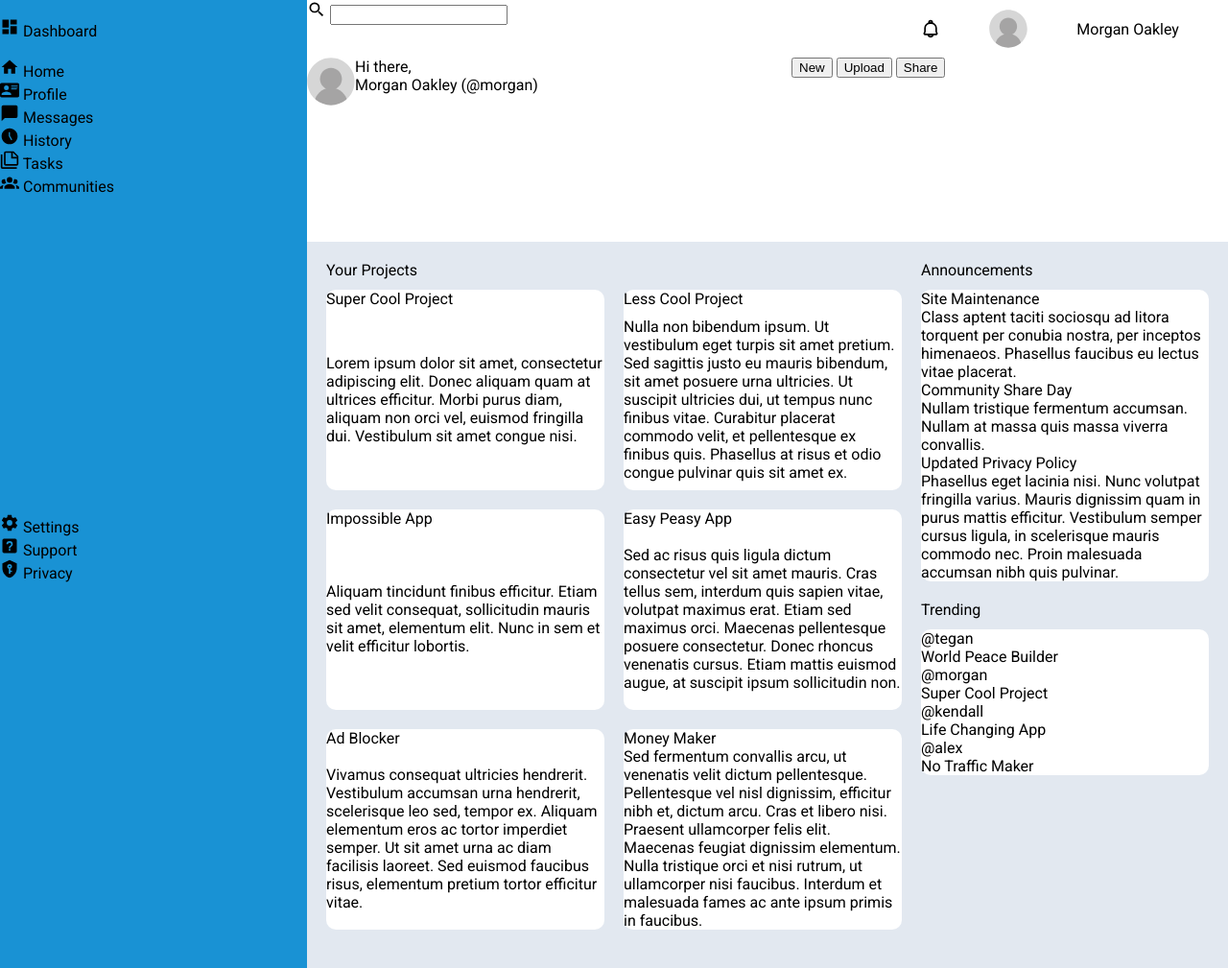
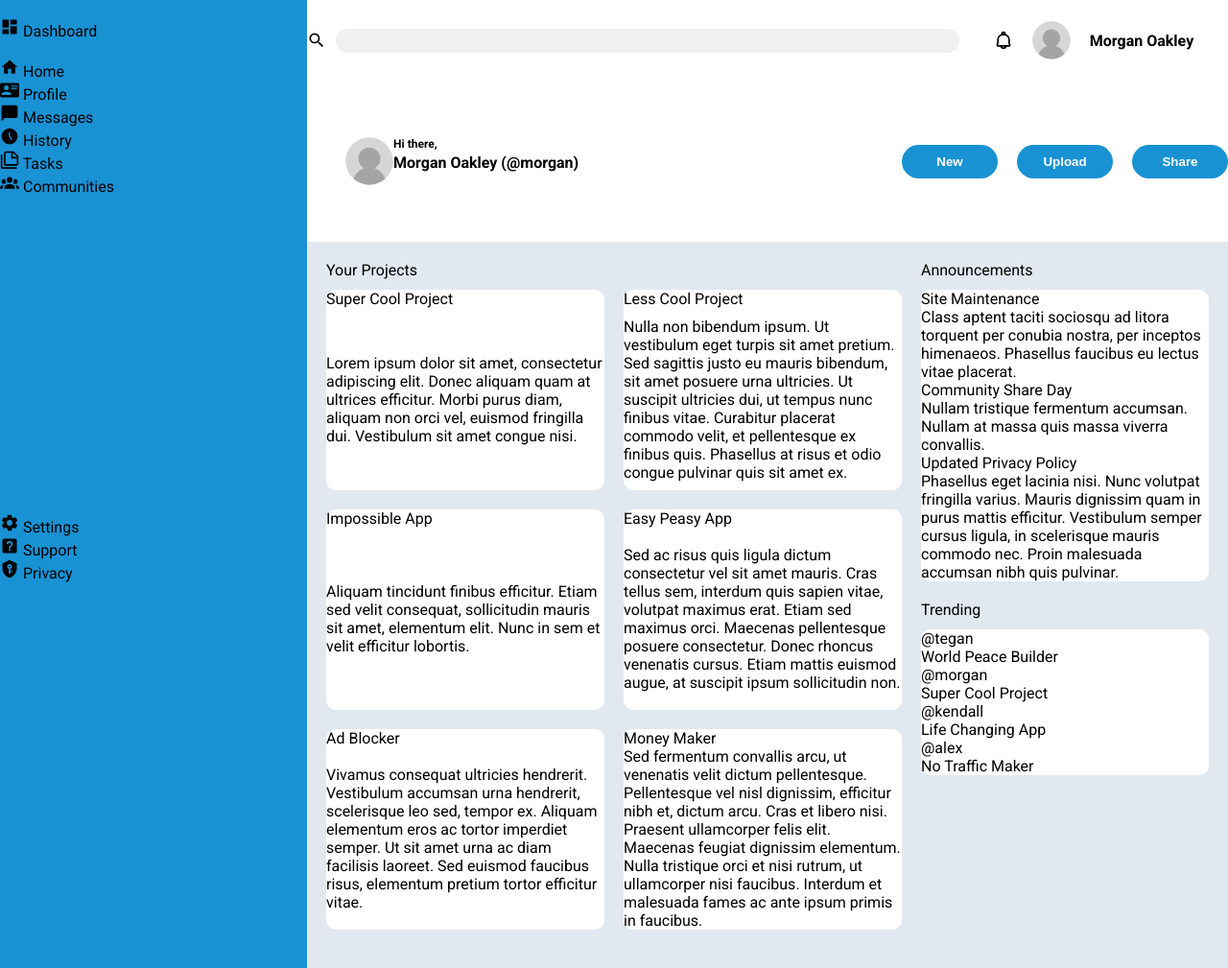
Before and after one commit to melvinp23/admin-dashboard, a plain HTML site: page index.html in a window 1280 px wide. Shown: the whole page at 96% size. Drawn offline with Linux system fonts and the light colour scheme.

Commit message:
Layout header text, icons and buttons

```diff
--- a/index.html
+++ b/index.html
@@ -70,23 +70,23 @@
 
         <div id="header">
             <div id="user-header-top">
-                <div id="search-bar">
-                    <img src="./images/search.svg" alt="search-icon">
-                    <input type="search" name="search-bar">
+                <div id="search-bar-container">
+                    <img src="./images/search.svg" alt="search-icon" id="search-icon">
+                    <input type="search" name="search-bar" id="search-bar">
                 </div>
 
                 <div id="user-profile">
                     <img id="notification-bell" src="./images/bell.svg" alt="notification-icon">
                     <img id="profile-icon" src="./images/profile.svg" alt="profile icon">
-                    Morgan Oakley
+                    <p>Morgan Oakley</p>
                 </div>
             </div>
 
             <div id="user-header-bottom">
-                <img id="profile-picture" src="./images/profile.svg" alt="profile icon">
                 <div id="user-info">
-                    <div>
-                        <div>Hi there,</div>
+                    <img id="profile-picture" src="./images/profile.svg" alt="profile icon">
+                    <div id="user-greeting">
+                        <div id="hi-there">Hi there,</div>
                         <div>Morgan Oakley (@morgan)</div>
                     </div>
                 </div>
--- a/style.css
+++ b/style.css
@@ -13,6 +13,11 @@ body {
 	display: grid;
 	grid-auto-flow: column;
 	align-items: center;
+	justify-content: center;
+}
+
+#user-profile > img {
+	margin-right: 20px;
 }
 
 #user-profile > #profile-icon {
@@ -27,10 +32,18 @@ body {
 
 #user-info {
 	display: grid;
+	grid-template-columns: 1fr 11fr;
 	grid-auto-flow: column;
+	align-content: center;
+	margin: 0 40px;
 }
 
-#user-header-bottom > #profile-picture {
+#hi-there {
+	font-size: 12px;
+	margin-bottom: 3px;
+}
+
+#user-header-bottom > #user-info > #profile-picture {
 	width: 50px;
 	height: 50px;
 }
@@ -54,9 +67,10 @@ body {
 
 #header {
 	display: grid;
-	grid-template-rows: 60px 1fr;
+	grid-template-rows: 1fr 2fr;
 	grid-column-start: 2;
 	grid-column-end: 5;
+	font-weight: bold;
 }
 
 #user-header-top {
@@ -64,14 +78,30 @@ body {
 	grid-template-columns: 2fr 1fr;
 }
 
-#search-bar > img {
+#search-bar-container {
+	display: grid;
+	grid-auto-flow: column;
+	align-items: center;
+	justify-content: center;
+}
+
+#search-bar-container > img {
 	width: 20px;
 	height: 20px;
 }
 
+#search-bar {
+	margin-left: 10px;
+	width: 650px;
+	border-style: none;
+	background-color: #f0f0f0;
+	border-radius: 20px;
+	padding: 5px;
+}
+
 #user-header-bottom {
 	display: grid;
-	grid-template-columns: 50px 1fr 1fr;
+	grid-template-columns: 2fr 1fr;
 }
 
 #main-content {
@@ -124,3 +154,21 @@ body {
 	border-radius: 10px;
 	margin: 0 20px 20px 0;
 }
+
+#buttons {
+	display: grid;
+	grid-auto-flow: column;
+	align-content: center;
+	justify-content: center;
+	gap: 20px;
+}
+
+button {
+	padding: 10px;
+	width: 100px;
+	border-radius: 20px;
+	border: none;
+	background-color: #1992d4;
+	color: #ffff;
+	font-weight: bold;
+}
```
